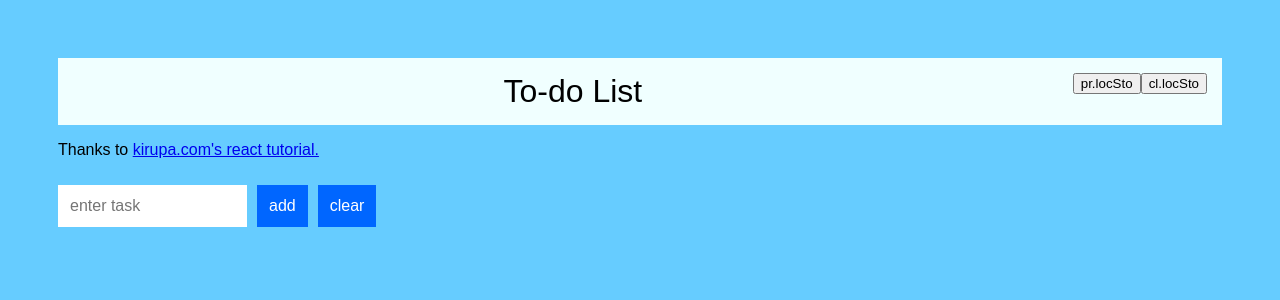
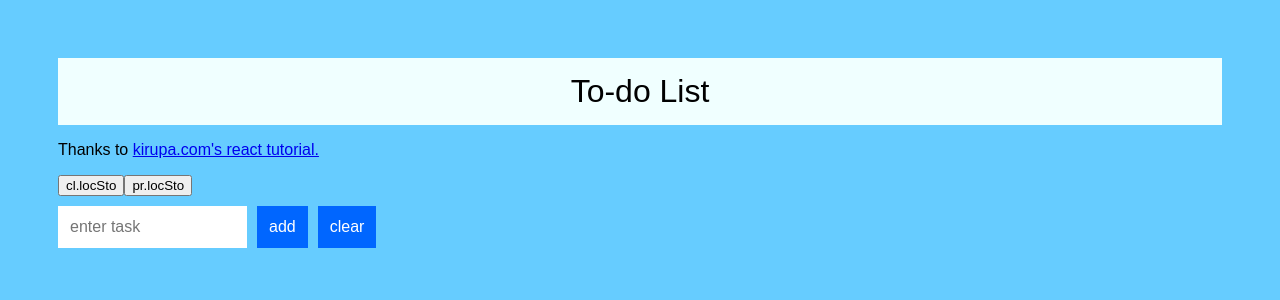
Before and after one commit to aronsonben/frontend, a React app: page / in a window 1280 px wide. Shown: the top 300 px of the page. Built offline with nearby package versions, Linux system fonts and the light colour scheme.

Commit message:
fixed clear button

```diff
--- a/src/Header.js
+++ b/src/Header.js
@@ -3,12 +3,6 @@ import {FontAwesomeIcon} from "@fortawesome/react-fontawesome";
 import "./Header.css";
 
 class Header extends React.Component {
-
-    clearLocal() {
-        localStorage.clear();
-        console.log("Local storage cleared: ");
-        console.log(localStorage);
-    }
 
     render() {
         return(
@@ -16,8 +10,6 @@ class Header extends React.Component {
                 <FontAwesomeIcon icon="react" />
                 To-do List
                 <FontAwesomeIcon icon="react" />
-                <button style={{float: "right"}} onClick={this.clearLocal.bind(this)}>cl.locSto</button>
-                <button style={{float: "right"}} onClick={() => {console.log(localStorage)}}>pr.locSto</button>
             </header>
         );
     }
--- a/src/TodoList.js
+++ b/src/TodoList.js
@@ -110,13 +110,21 @@ class TodoList extends Component {
     }
 
     // clearing storedItems creates async prob with localStorage (?)
-    clearAll() {
+    clearAll(evt) {
+        evt.stopPropagation();
         this.setState({
             items: [],
             storedItems: [],
             showInfo: false,
             selectedItem: null
         });
+    }
+
+    clearLocal() {
+        localStorage.clear();
+        this.setState({storedItems: []});
+        console.log("Local storage cleared: ");
+        console.log(localStorage);
     }
 
     toggleDiv(item) {
@@ -142,13 +150,17 @@ class TodoList extends Component {
 
         return (
             <div className="todoListMain">
+                <div>
+                    <button onClick={this.clearLocal.bind(this)}>cl.locSto</button>
+                    <button onClick={() => {console.log(localStorage)}}>pr.locSto</button>
+                </div>
                 <div className="header">
                     <form onSubmit={this.addItem}>
                         <input ref={(a) => this.inputElement = a}
                                 placeholder="enter task">
                         </input>
                         <button type="submit">add</button>
-                        <button onClick={this.clearAll}>clear</button>
+                        <button type="reset" onClick={(evt) => this.clearAll(evt)}>clear</button>
                     </form>
                 </div>
                 <div id="infoSection">
```
